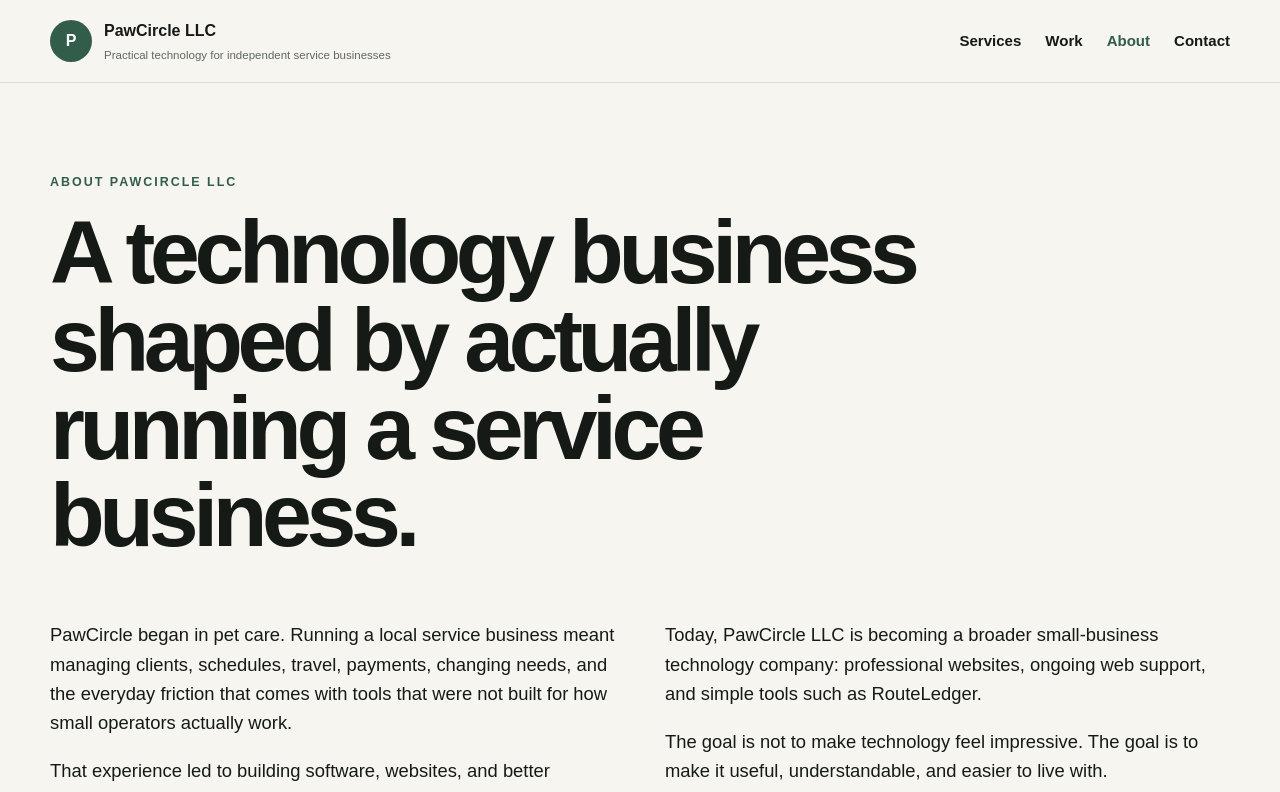
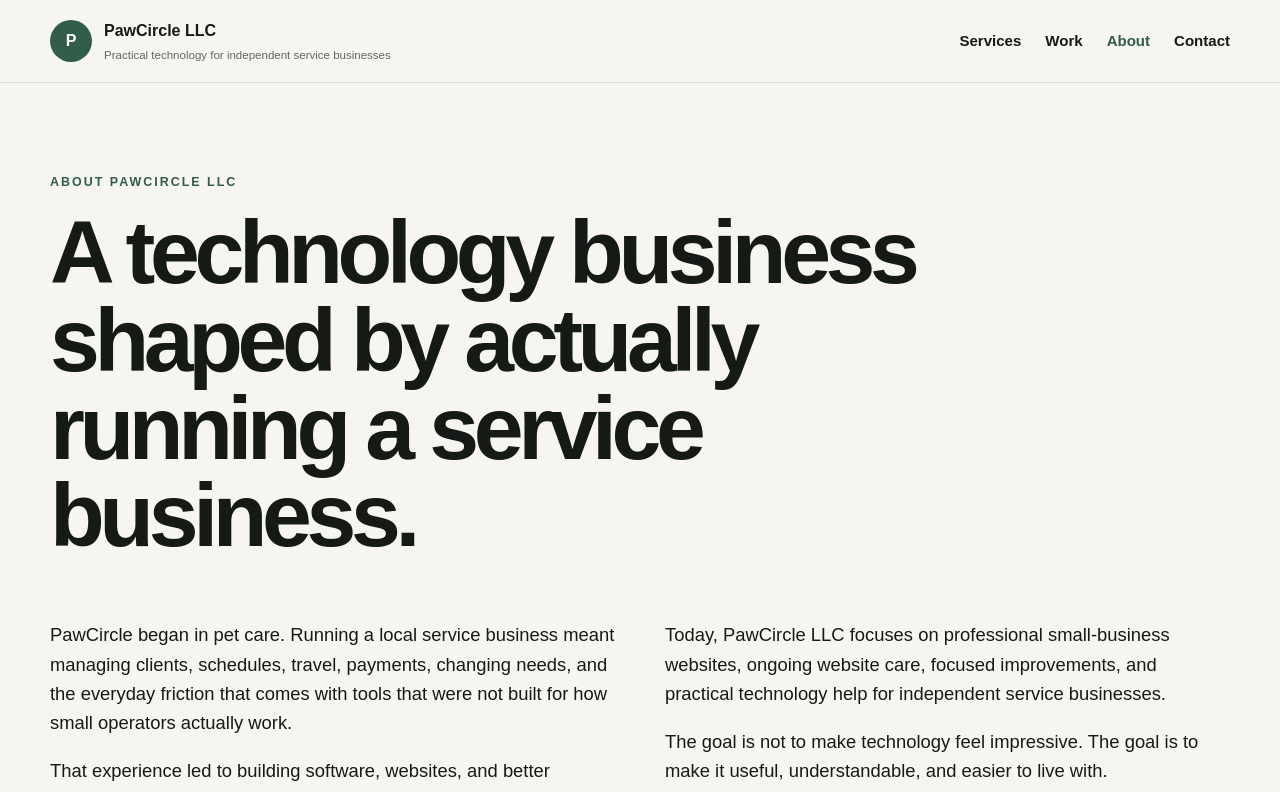
Before and after one commit to reaaland/pawcircle-llc-site, a Next.js app: page /about in a window 1280 px wide. Shown: the top 792 px of the page. Built offline with nearby package versions, Linux system fonts and the light colour scheme.

Commit message:
Refocus about page on client services

```diff
--- a/app/about/page.tsx
+++ b/app/about/page.tsx
@@ -13,7 +13,7 @@
           <p>That experience led to building software, websites, and better workflows — first for PawCircle, then for other service businesses.</p>
         </div>
         <div>
-          <p>Today, PawCircle LLC is becoming a broader small-business technology company: professional websites, ongoing web support, and simple tools such as RouteLedger.</p>
+          <p>Today, PawCircle LLC focuses on professional small-business websites, ongoing website care, focused improvements, and practical technology help for independent service businesses.</p>
           <p>The goal is not to make technology feel impressive. The goal is to make it useful, understandable, and easier to live with.</p>
         </div>
       </div>
```
